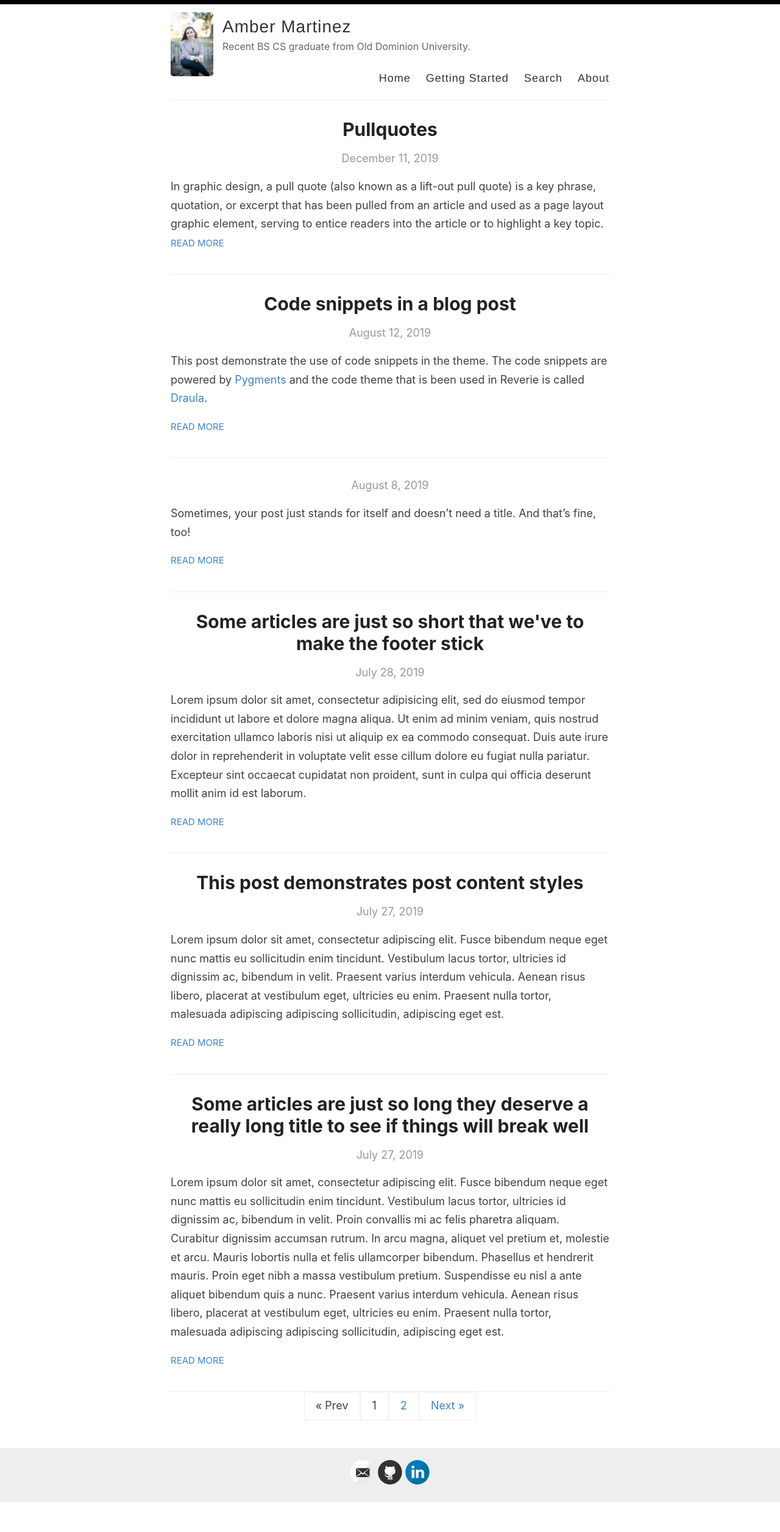
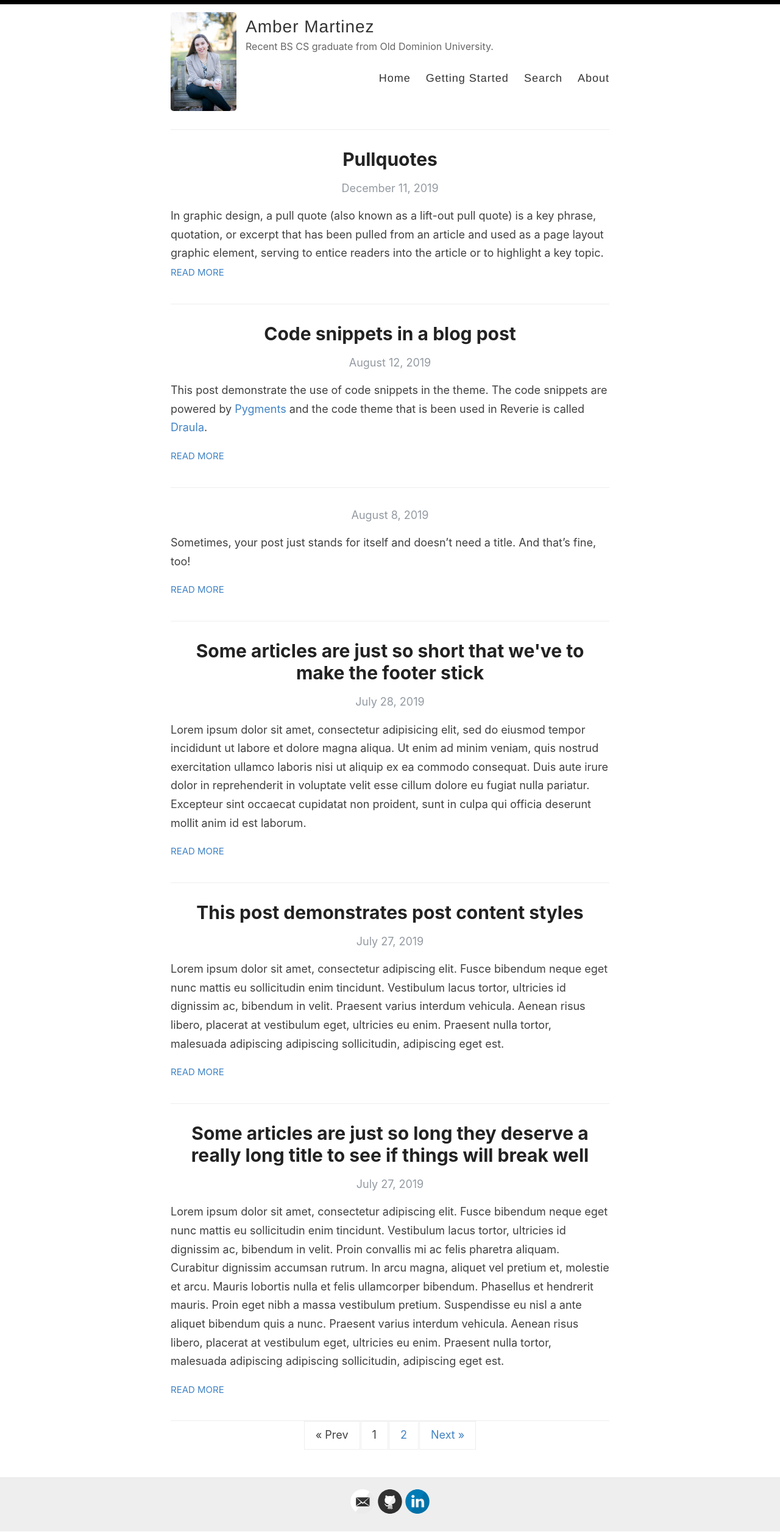
Before and after one commit to AmberNM/AmberNM.github.io, a Jekyll site: the page built from index.html, in a window 1280 px wide. Shown: the whole page at 61% size. Built offline with Jekyll 4.4.1, drawn with Linux system fonts in a browser that asks for light colours; the list of posts is cut into pages by our own code; before the commit the page ends 2463 px from its top, so only the background shows below that.

Commit message:
Update style.scss

```diff
--- a/assets/style.scss
+++ b/assets/style.scss
@@ -279,8 +279,8 @@ p > img {
 
 .site-avatar {
   float: left;
-  width: 70px;
-  height: 70px;
+  width: 15%;
+  height: 15%;
   margin-right: 15px;
 
   @include mobile {
```
